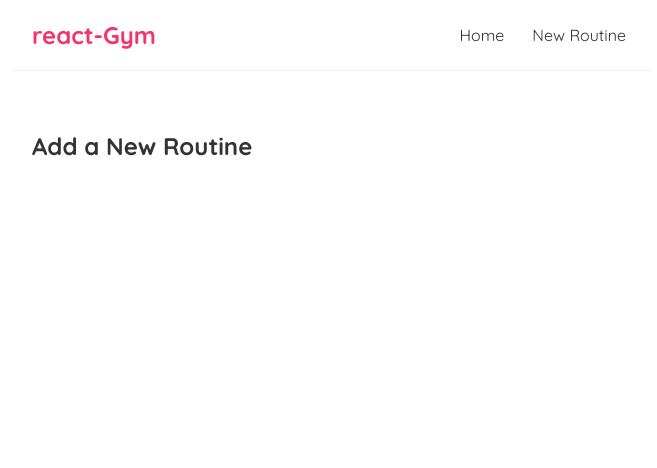
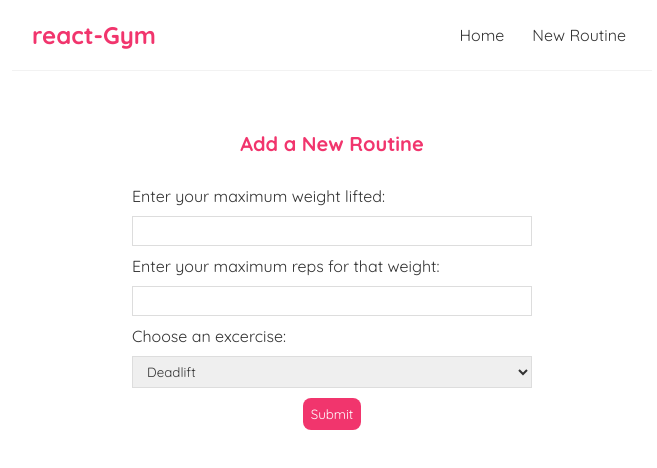
Before and after one commit to reddygtvs/reactGym, a React (Create React App) app in the folder react-gym/: page /create in a window 1280 px wide. Shown: the top 468 px of the page, without its empty margins (308-965 px from the left). Built offline with nearby package versions, Linux system fonts and the light colour scheme.

Commit message:
form layout

```diff
--- a/react-gym/src/Create.js
+++ b/react-gym/src/Create.js
@@ -2,6 +2,22 @@ const Create = () => {
     return (
         <div className="create">
             <h2>Add a New Routine</h2>
+            <form >
+                <label>Enter your maximum weight lifted:</label>
+                <input type="number" required/>
+
+                <label>Enter your maximum reps for that weight:</label>
+                <input type="number" required/>
+
+                <label>Choose an excercise:</label>
+                <select>
+                    <option value="Deadlift">Deadlift</option>
+                    <option value="Bench Press">Bench Press</option>
+                    <option value="Shoulder Press">Shoulder Press</option>
+                    <option value="Squat">Squat</option>
+                </select>
+                <button>Submit</button>
+            </form>
         </div>
       );
 }
--- a/react-gym/src/index.css
+++ b/react-gym/src/index.css
@@ -69,3 +69,34 @@
   border-radius: 8px;
   cursor: pointer;
 }
+/* create new blog form */
+.create {
+  max-width: 400px;
+  margin: 0 auto;
+  text-align: center;
+}
+.create label {
+  text-align: left;
+  display: block;
+}
+.create h2 {
+  font-size: 20px;
+  color: #f1356d;
+  margin-bottom: 30px;
+}
+.create input, .create textarea, .create select {
+  width: 100%;
+  padding: 6px 10px;
+  margin: 10px 0;
+  border: 1px solid #ddd;
+  box-sizing: border-box;
+  display: block;
+}
+.create button {
+  background: #f1356d;
+  color: #fff;
+  border: 0;
+  padding: 8px;
+  border-radius: 8px;
+  cursor: pointer;
+}
```
